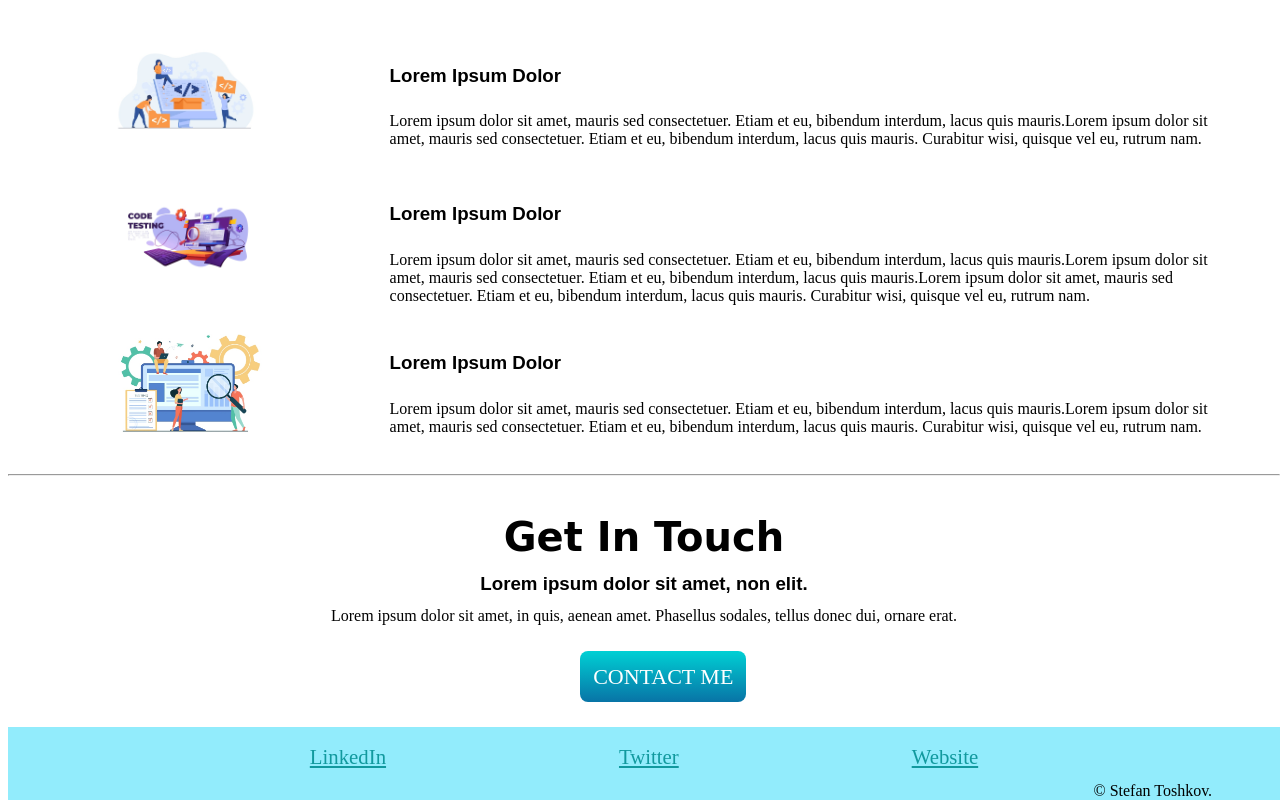
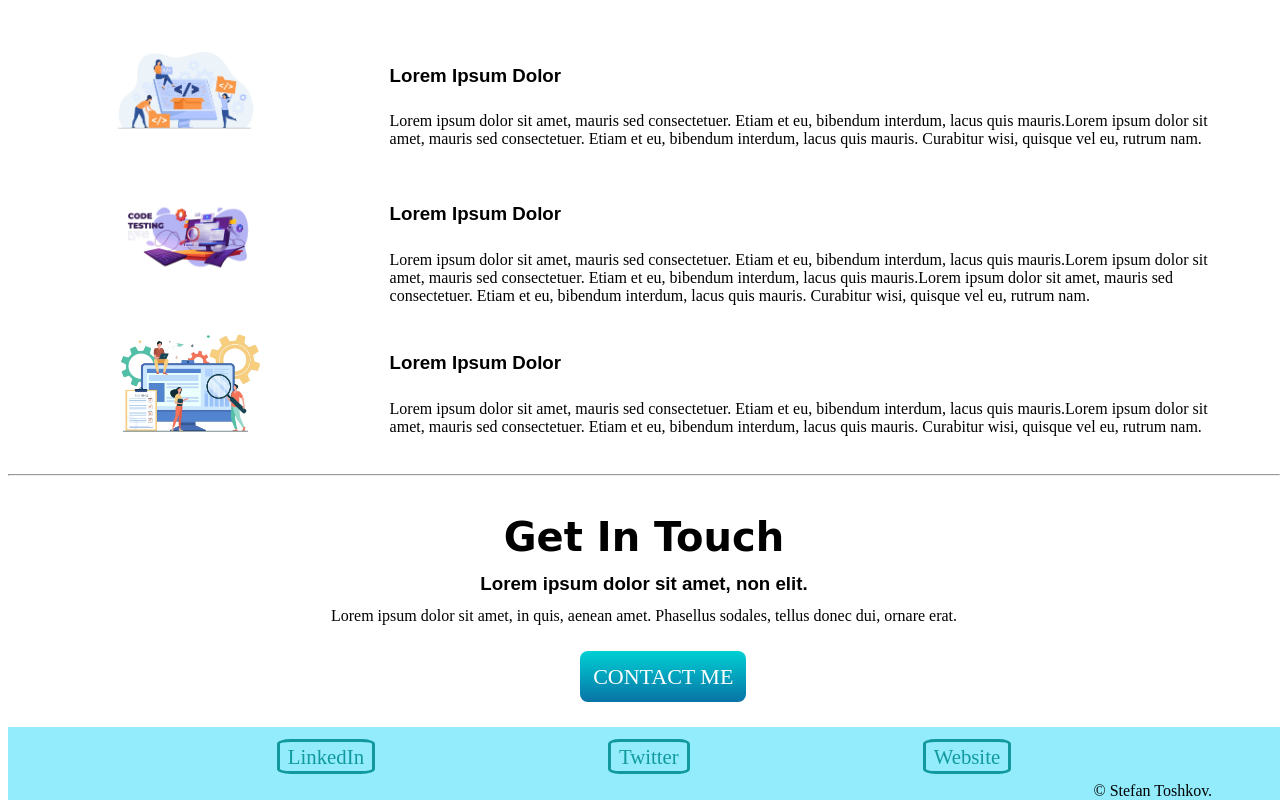
Before and after one commit to StefanoQAbg/SimpleSite, a plain HTML site: page index.html in a window 1280 px wide. Shown: the part 1427-2227 px from the top of the page. Drawn offline with Linux system fonts and the light colour scheme; a web font is replaced by a local one.

Commit message:
Update styles.css

```diff
--- a/css/styles.css
+++ b/css/styles.css
@@ -137,9 +137,13 @@ background-color: #92ecfc;
 }
 
 .footer-link{
-    color: #11999E;
-    margin: 0px 9% 0px 9%;
-    font-size: 1.3rem;
+   border-style: solid;
+   border-radius: 14%;
+   padding: 3px 8px;
+   text-decoration-line: none;
+   color: #11999E;
+   margin: 0px 9% 0px 9%;
+   font-size: 1.3rem;
 }
 #steve{
     margin: 1% 1% 0% 81%;
```
